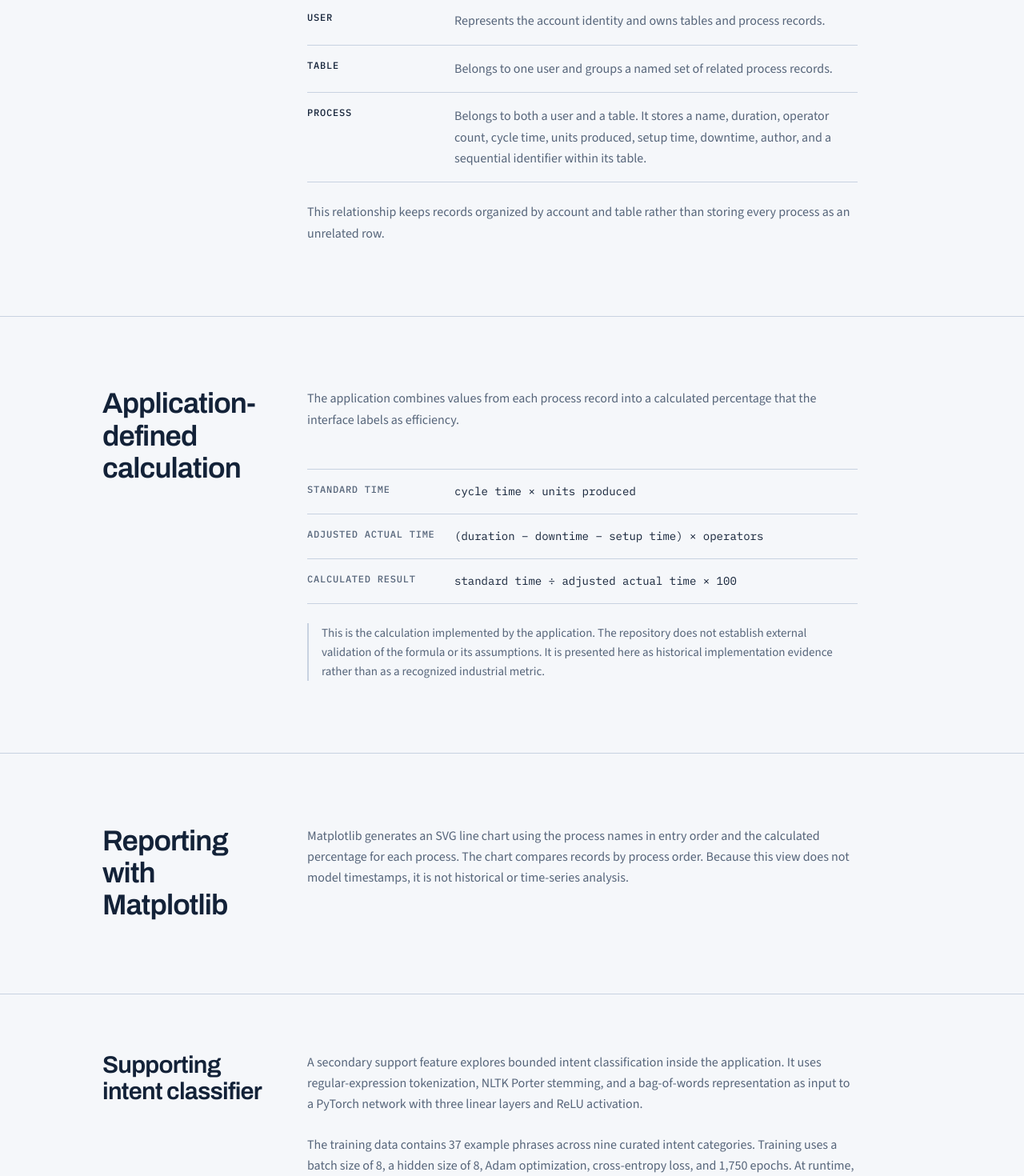
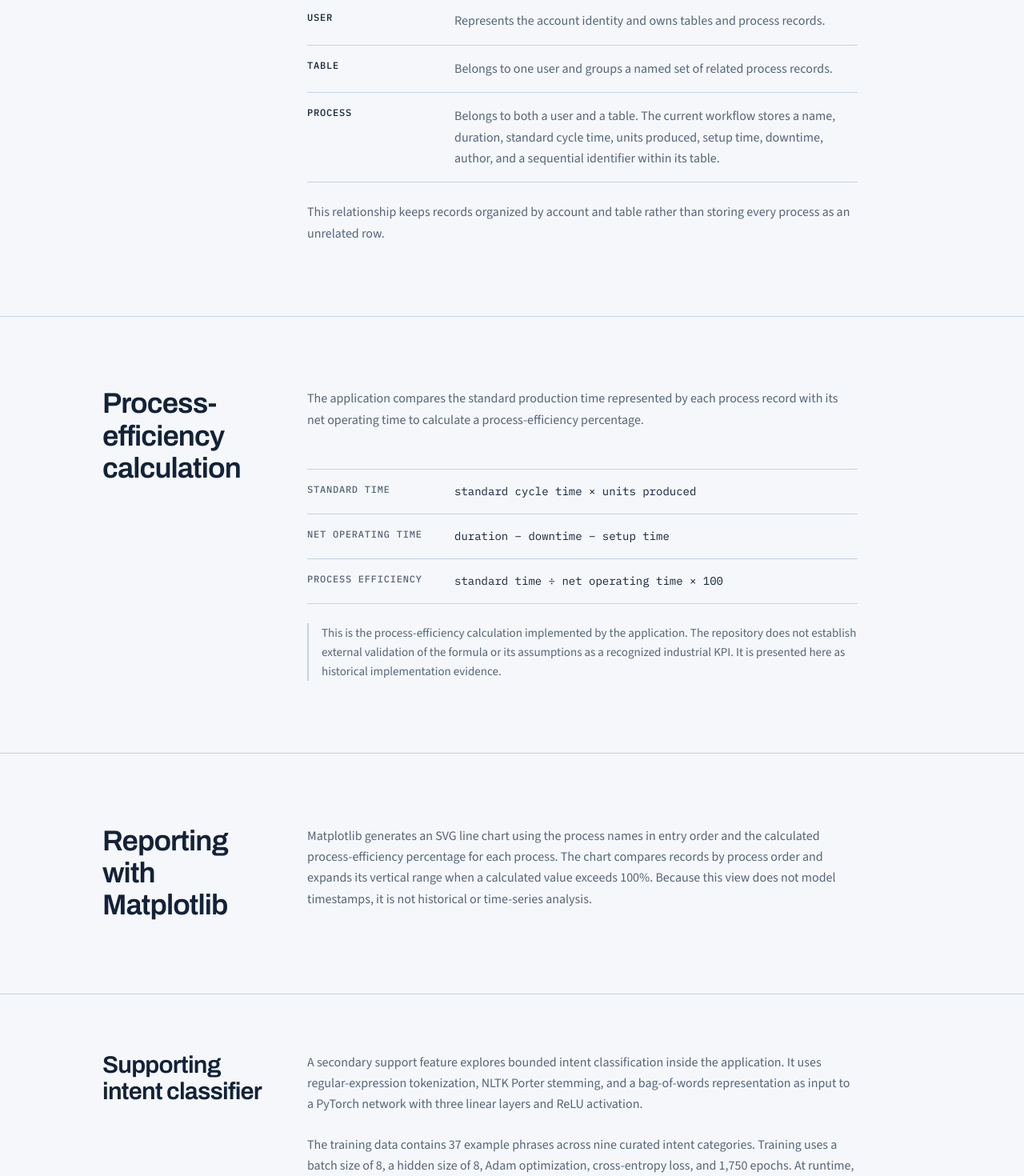
Before and after one commit to enrique28-ai/Portfolio, a React (Vite) app: page /projects/crud-process in a window 1280 px wide. Shown: the part 3580-5050 px from the top of the page at 80% size. Built offline with nearby package versions, Linux system fonts and the light colour scheme.

Commit message:
fix: align CRUD-Process efficiency documentation

```diff
--- a/src/data/crudProcessCaseStudy.js
+++ b/src/data/crudProcessCaseStudy.js
@@ -74,7 +74,7 @@ export const workflowSteps = [
   },
   {
     description:
-      'Record a name, duration, operator count, cycle time, units produced, setup time, and downtime.',
+      'Record a name, duration, standard cycle time, units produced, setup time, and downtime. Time-based inputs are expressed in seconds.',
     label: 'Enter process data',
   },
   {
@@ -84,7 +84,7 @@ export const workflowSteps = [
   },
   {
     description:
-      'The application loads the selected table, its process records, and their calculated percentages.',
+      'The application loads the selected table, its process records, and their calculated process-efficiency percentages.',
     label: 'Retrieve and review',
   },
   {
@@ -111,22 +111,22 @@ export const recordDefinitions = [
   },
   {
     description:
-      'Belongs to both a user and a table. It stores a name, duration, operator count, cycle time, units produced, setup time, downtime, author, and a sequential identifier within its table.',
+      'Belongs to both a user and a table. The current workflow stores a name, duration, standard cycle time, units produced, setup time, downtime, author, and a sequential identifier within its table.',
     label: 'Process',
   },
 ]
 
 export const calculationRows = [
   {
-    expression: 'cycle time \u00D7 units produced',
+    expression: 'standard cycle time \u00D7 units produced',
     label: 'Standard time',
   },
   {
-    expression: '(duration \u2212 downtime \u2212 setup time) \u00D7 operators',
-    label: 'Adjusted actual time',
+    expression: 'duration \u2212 downtime \u2212 setup time',
+    label: 'Net operating time',
   },
   {
-    expression: 'standard time \u00F7 adjusted actual time \u00D7 100',
-    label: 'Calculated result',
+    expression: 'standard time \u00F7 net operating time \u00D7 100',
+    label: 'Process efficiency',
   },
 ]
--- a/src/data/developmentJourney.js
+++ b/src/data/developmentJourney.js
@@ -3,7 +3,7 @@ export const developmentJourney = [
     id: 'crud-process',
     name: 'CRUD-Process',
     description:
-      'CRUD-Process established an authenticated Flask application for recording process data, organizing entries into user-owned tables, calculating an application-defined efficiency percentage, and charting results.',
+      'CRUD-Process established an authenticated Flask application for recording process data, organizing entries into user-owned tables, calculating a process-efficiency percentage, and charting results.',
     metadata: ['Python', 'Flask', 'SQLAlchemy', 'MySQL'],
     transition: {
       label: 'What changed next',
--- a/src/data/featuredProjects.js
+++ b/src/data/featuredProjects.js
@@ -3,11 +3,11 @@ const featuredProjects = [
     category: 'Process-data web application',
     caseStudyPath: '/projects/crud-process',
     evidence:
-      'How structured operational data can support a defined calculation and reporting workflow.',
+      'How structured operational data can support a defined process-efficiency calculation and reporting workflow.',
     id: 'crud-process',
     name: 'CRUD-Process',
     summary:
-      'An authenticated Flask application for organizing user-owned process records, calculating an application-defined efficiency percentage from recorded values, and presenting charted results.',
+      'An authenticated Flask application for organizing user-owned process records, calculating a process-efficiency percentage from recorded production and time values, and presenting charted results.',
     technologies: ['Python', 'Flask', 'SQLAlchemy', 'MySQL'],
   },
   {
--- a/src/data/routeMetadata.js
+++ b/src/data/routeMetadata.js
@@ -18,7 +18,7 @@ export const routeMetadata = {
   '/projects/crud-process': {
     title: 'CRUD-Process Case Study | Enrique Preciado',
     description:
-      'Case study of CRUD-Process, a Flask and MySQL application connecting authenticated process records, application-defined calculations, and charted output.',
+      'Case study of CRUD-Process, a Flask and MySQL application connecting authenticated process records, a process-efficiency calculation, and charted output.',
     canonical: `${SITE_ORIGIN}/projects/crud-process`,
   },
   '/projects/medrecord': {
--- a/src/pages/CrudProcessCaseStudyPage.jsx
+++ b/src/pages/CrudProcessCaseStudyPage.jsx
@@ -137,11 +137,11 @@ function CrudProcessCaseStudyPage() {
         </div>
       </CaseStudySection>
 
-      <CaseStudySection heading="Application-defined calculation">
+      <CaseStudySection heading="Process-efficiency calculation">
         <div className="case-study-prose narrative-flow">
           <p>
-            The application combines values from each process record into a calculated
-            percentage that the interface labels as efficiency.
+            The application compares the standard production time represented by each process
+            record with its net operating time to calculate a process-efficiency percentage.
           </p>
           <dl className="calculation-record">
             {calculationRows.map(({ expression, label }) => (
@@ -152,10 +152,10 @@ function CrudProcessCaseStudyPage() {
             ))}
           </dl>
           <p className="case-study-qualification">
-            This is the calculation implemented by the application. The repository does not
-            establish external validation of the formula or its assumptions. It is presented
-            here as historical implementation evidence rather than as a recognized industrial
-            metric.
+            This is the process-efficiency calculation implemented by the application. The
+            repository does not establish external validation of the formula or its assumptions
+            as a recognized industrial KPI. It is presented here as historical implementation
+            evidence.
           </p>
         </div>
       </CaseStudySection>
@@ -163,7 +163,8 @@ function CrudProcessCaseStudyPage() {
       <CaseStudySection heading="Reporting with Matplotlib">
         <p className="case-study-prose">
           Matplotlib generates an SVG line chart using the process names in entry order and the
-          calculated percentage for each process. The chart compares records by process order.
+          calculated process-efficiency percentage for each process. The chart compares records
+          by process order and expands its vertical range when a calculated value exceeds 100%.
           Because this view does not model timestamps, it is not historical or time-series
           analysis.
         </p>
@@ -195,7 +196,7 @@ function CrudProcessCaseStudyPage() {
         <p className="case-study-prose">
           CRUD-Process demonstrates the integration of an authenticated user workflow, form
           validation, relational data ownership, SQL persistence, CRUD operations, Flask route
-          logic, an application-defined calculation, server-generated SVG reporting, and a
+          logic, a process-efficiency calculation, server-generated SVG reporting, and a
           bounded classification experiment. Its value is the way these responsibilities work
           together inside one complete database-backed application, not a claim of production
           maturity.
@@ -222,8 +223,11 @@ function CrudProcessCaseStudyPage() {
         <p className="case-study-prose">
           The repository does not include an automated test suite, database migration history,
           or held-out classifier evaluation. It also does not establish external validation of
-          the application-defined calculation. Authentication and account flows represent an
-          early implementation rather than an audited production design.
+          the process-efficiency calculation. The Process model retains a legacy operator-count
+          column for schema compatibility, but the current form, create/update workflow,
+          interface, and process-efficiency calculation no longer use operator count.
+          Authentication and account flows represent an early implementation rather than an
+          audited production design.
         </p>
       </CaseStudySection>
 
```
